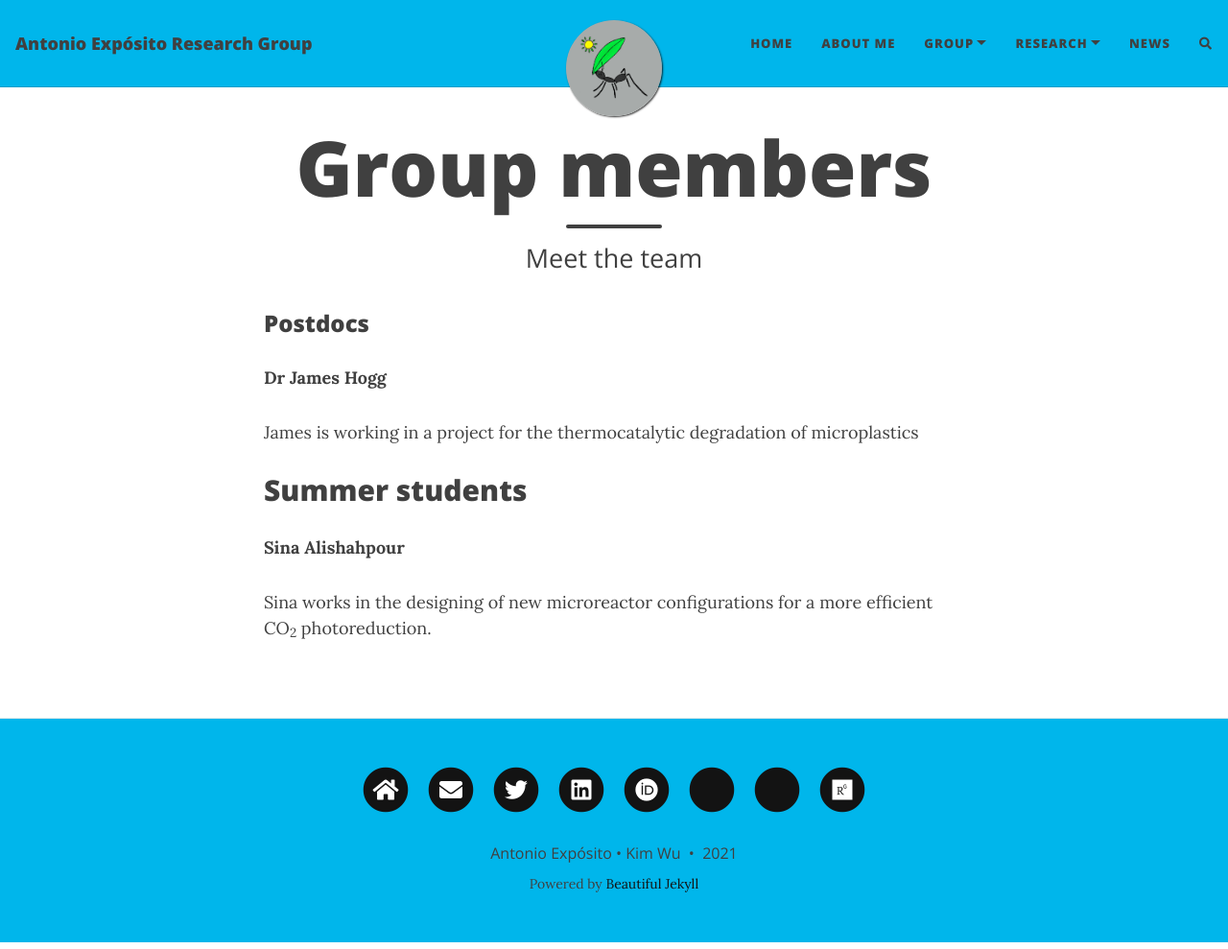
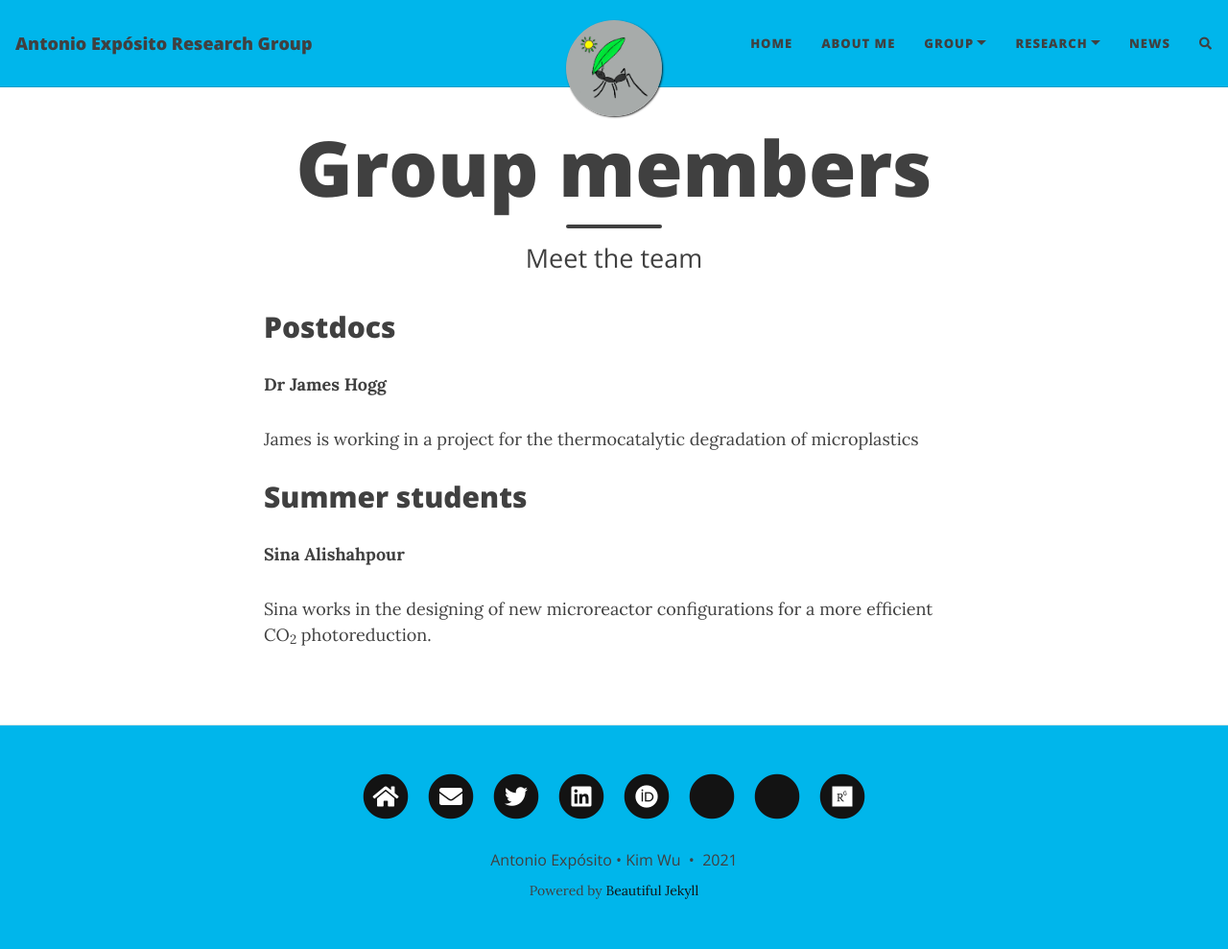
Before and after one commit to AntonioJExposito/AntonioJExposito.github.io, a Jekyll site: the page built from members.md, in a window 1280 px wide and 989 px high. Shown: the whole window at 96% size. Built offline with Jekyll 4.4.1, drawn with Linux system fonts in a browser that asks for light colours; nearby versions of some CDN libraries; comment, search, counter and statistics services are not loaded; a style sheet for code colours, icons or effects is not loaded.

```diff
--- a/members.md
+++ b/members.md
@@ -4,7 +4,7 @@ title: Group members
 subtitle: Meet the team
 ---
 
-### Postdocs
+## Postdocs
 
 **Dr James Hogg**
 
```
